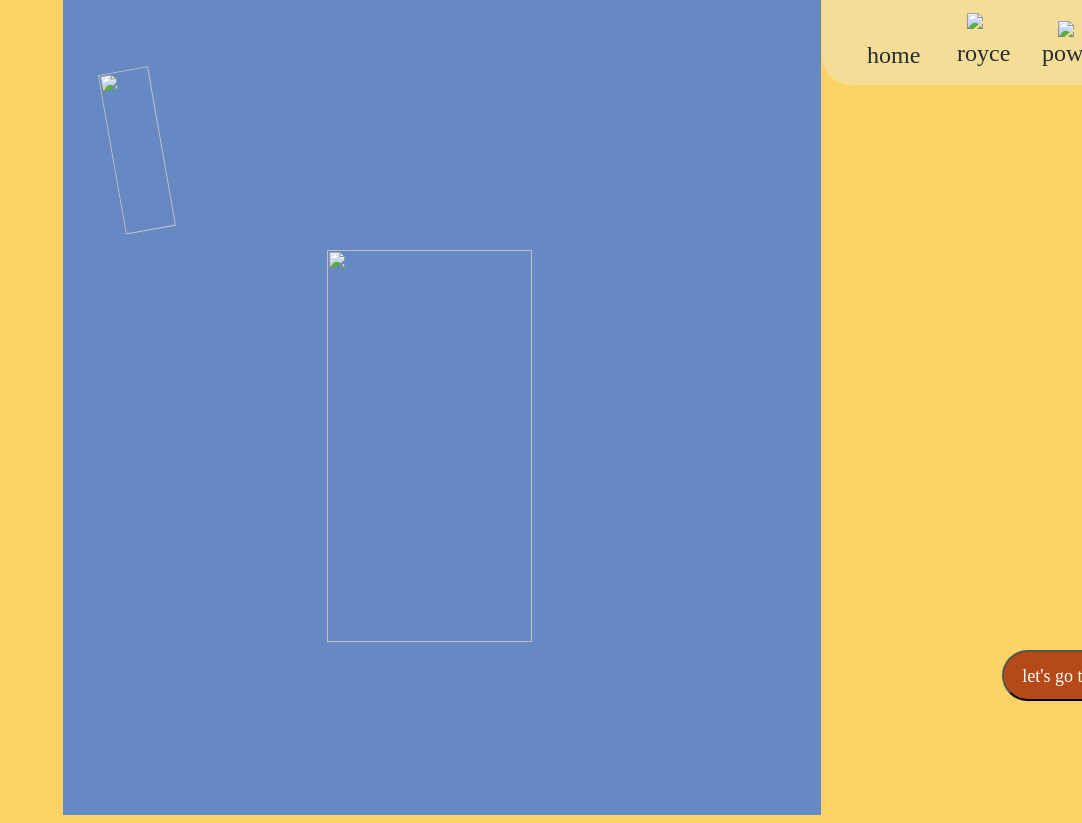
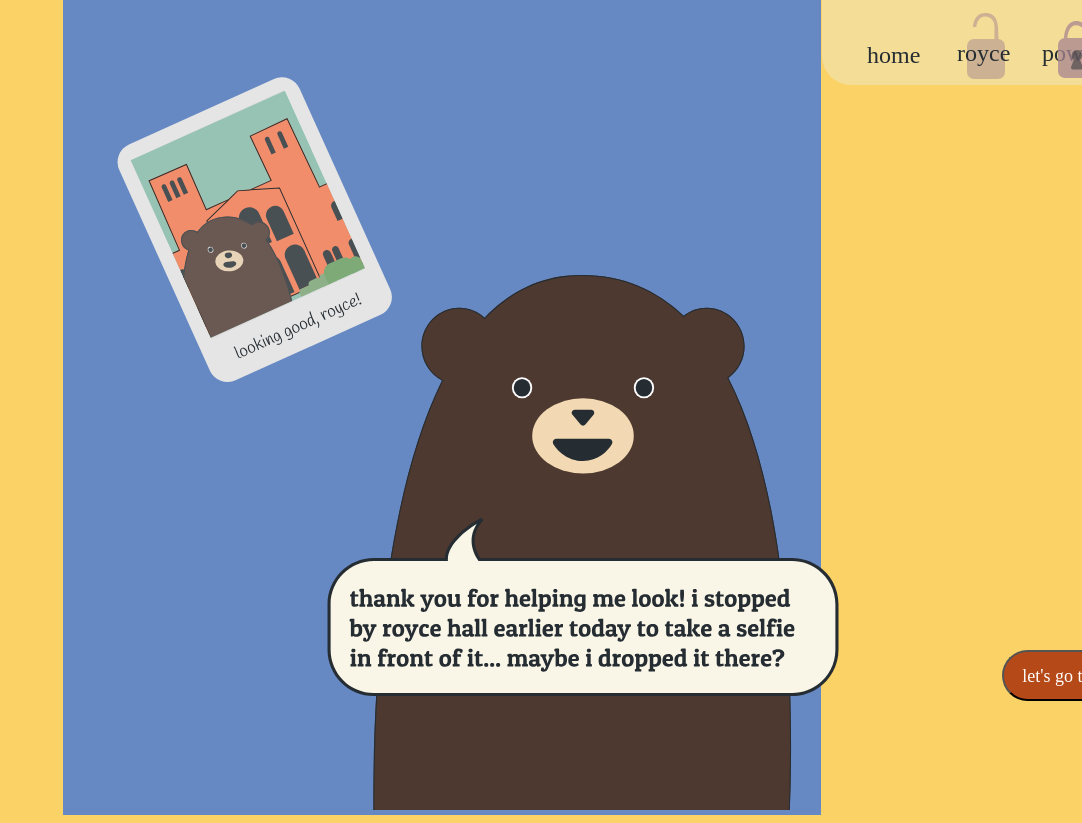
Before and after one commit to jesstsomethoughts/findingbruin, a plain HTML site: page royce.html in a window 1280 px wide. Shown: the top 823 px of the page, without its empty margins (198-1280 px from the left). Drawn offline with Linux system fonts and the light colour scheme; files that its build step writes are made by us from their sources; a web font is replaced by a local one.

Commit message:
Update royce.html

```diff
--- a/royce.html
+++ b/royce.html
@@ -6,7 +6,7 @@
         <meta name="HandheldFriendly" content="true">
         <title>where is my bruin card?</title>
         <link href="https://fonts.googleapis.com/css2?family=Patua+One&display=swap" rel="stylesheet">
-        <link href="transition.css" type="text/css" rel="stylesheet">
+        <link href="css/transition.css" type="text/css" rel="stylesheet">
     </head>
 
     <body>
@@ -24,12 +24,12 @@
             </ul>
         </navbar>
         <div class="locks">
-            <img src="unlock.svg" class="unlock">
-            <img src="lock.svg" class="lock2">
+            <img src="images/unlock.svg" class="unlock">
+            <img src="images/lock.svg" class="lock2">
         </div>
         <div class="main-container">
-            <img class="polaroid" src="polaroid.svg">
-            <img class="bear" src="bruin.svg">
+            <img class="polaroid" src="images/polaroid.svg">
+            <img class="bear" src="images/bruin.svg">
         </div>
 
         <div class="toroyce">
```
